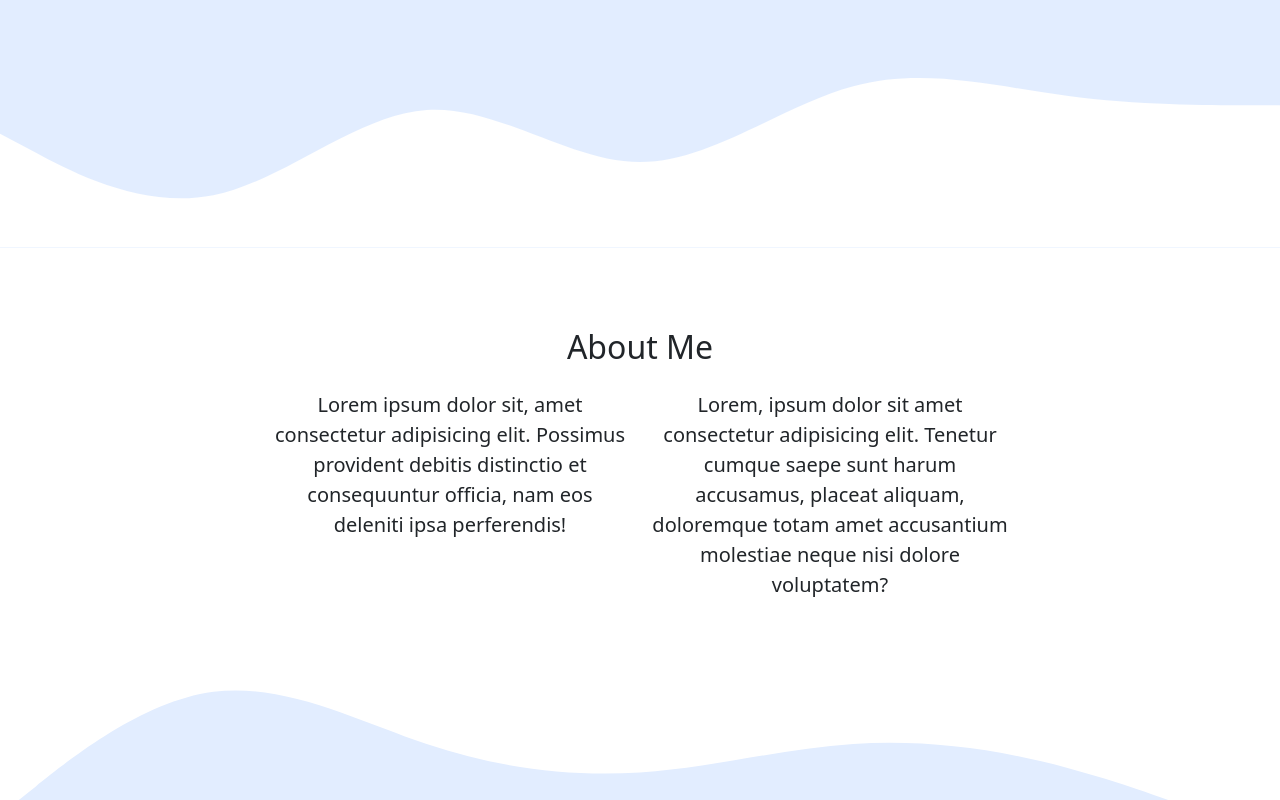
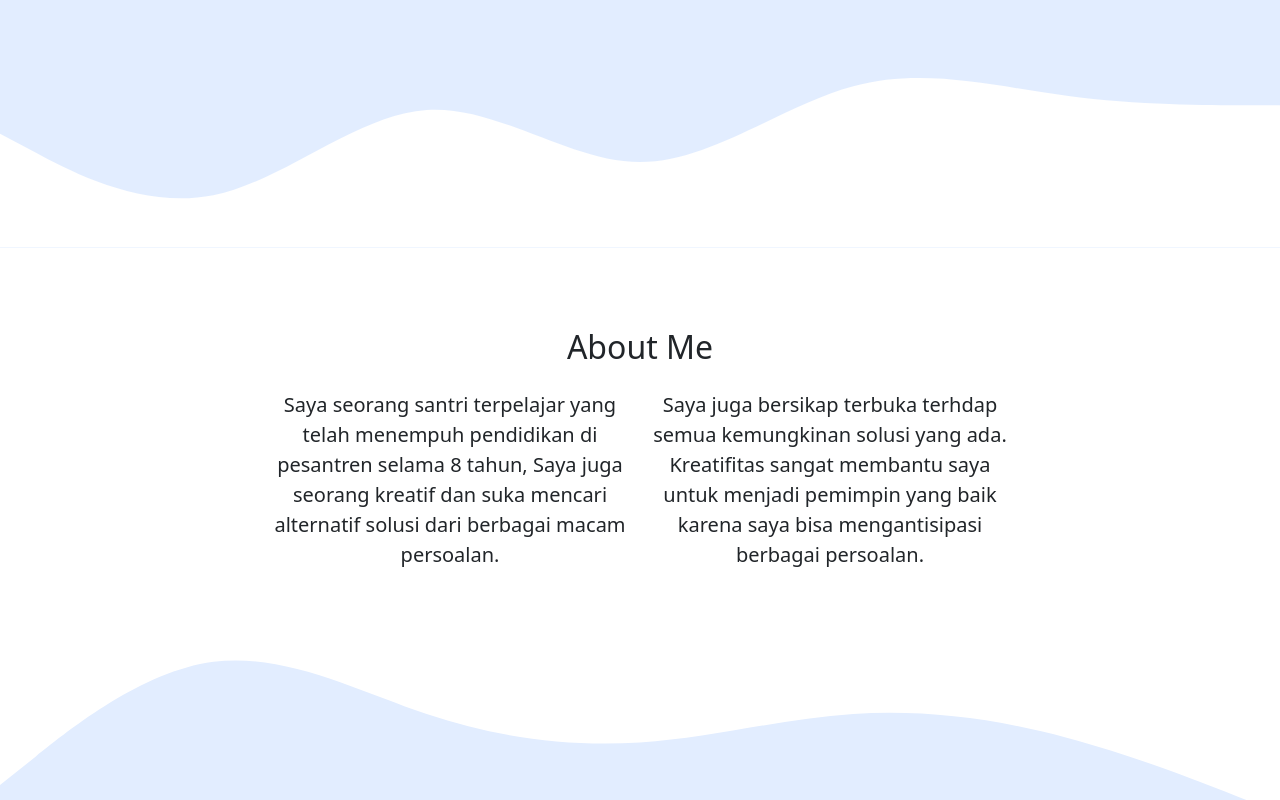
Before and after one commit to ahmadsibly1/ahmadsibly1.github.io, a plain HTML site: page index.html in a window 1280 px wide. Shown: the part 481-1281 px from the top of the page. Drawn offline with nearby package versions, Linux system fonts and the light colour scheme.

Commit message:
mengubah about me

```diff
--- a/index.html
+++ b/index.html
@@ -70,10 +70,10 @@
         </div>
         <div class="row justify-content-center fs-5 text-center">
           <div class="col-md-4">
-            <p>Lorem ipsum dolor sit, amet consectetur adipisicing elit. Possimus provident debitis distinctio et consequuntur officia, nam eos deleniti ipsa perferendis!</p>
+            <p>Saya seorang santri terpelajar yang telah menempuh pendidikan di pesantren selama 8 tahun, Saya juga seorang kreatif dan suka mencari alternatif solusi dari berbagai macam persoalan.</p>
           </div>
           <div class="col-md-4">
-            <p>Lorem, ipsum dolor sit amet consectetur adipisicing elit. Tenetur cumque saepe sunt harum accusamus, placeat aliquam, doloremque totam amet accusantium molestiae neque nisi dolore voluptatem?</p>
+            <p>Saya juga bersikap terbuka terhdap semua kemungkinan solusi yang ada. Kreatifitas sangat membantu saya untuk menjadi pemimpin yang baik karena saya bisa mengantisipasi berbagai persoalan.</p>
           </div>
         </div>
       </div>
```
